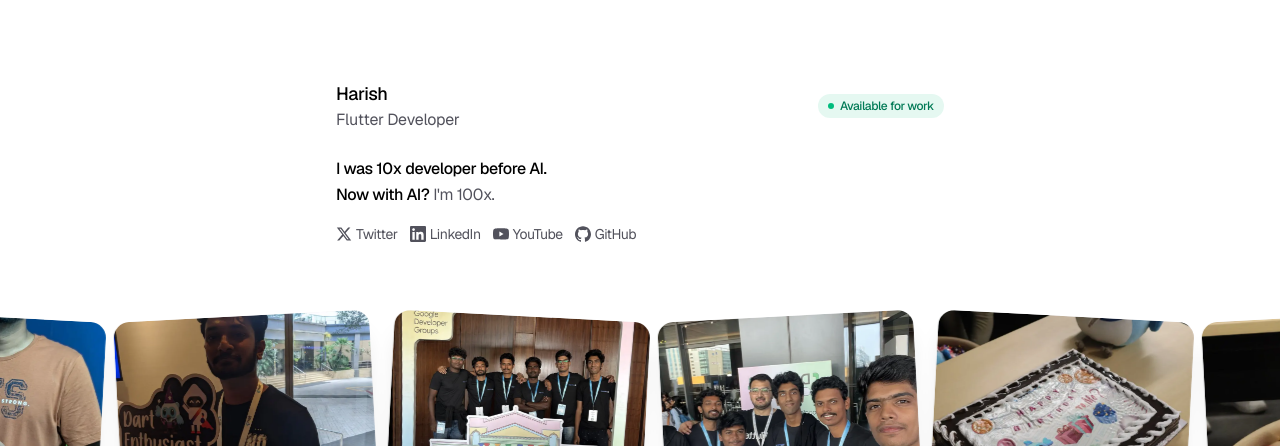
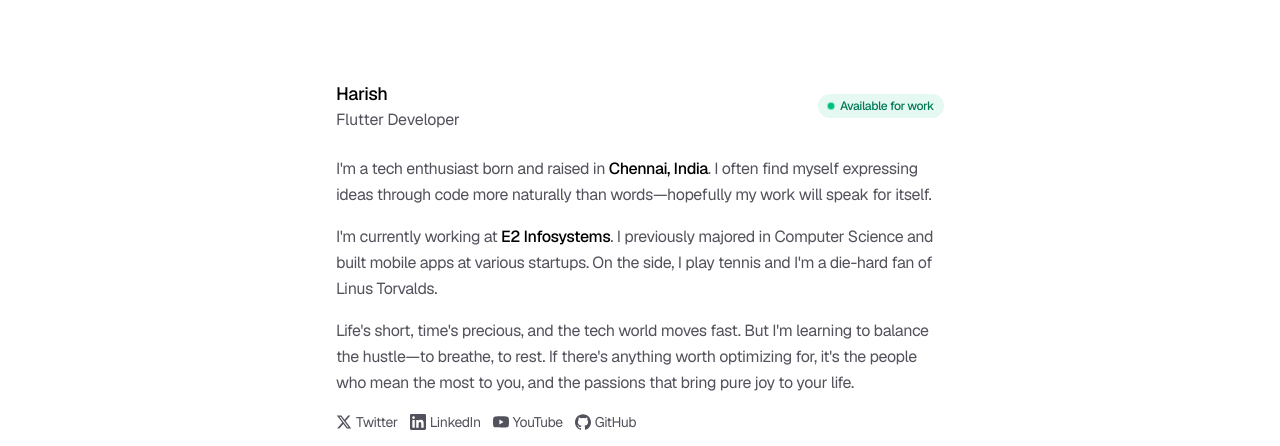
Before and after one commit to Harishwarrior/portfolio, a Next.js app: page / in a window 1280 px wide. Shown: the top 446 px of the page. Built offline with nearby package versions, Linux system fonts and the light colour scheme.

Commit message:
feat: update meta description and expand personal introduction in header

```diff
--- a/app/header.tsx
+++ b/app/header.tsx
@@ -32,16 +32,31 @@ export function Header() {
           Available for work
         </div>
       </div>
-      <p className="mt-6 leading-relaxed text-zinc-600 dark:text-zinc-400">
-        <span className="font-medium text-black dark:text-white">
-          I was 10x developer before AI.
-        </span>
-        <br />
-        <span className="font-medium text-black dark:text-white">
-          Now with AI?
-        </span>{' '}
-        I&apos;m 100x.
-      </p>
+      <div className="mt-6 space-y-4 leading-relaxed text-zinc-600 dark:text-zinc-400">
+        <p>
+          I&apos;m a tech enthusiast born and raised in{' '}
+          <span className="font-medium text-black dark:text-white">
+            Chennai, India
+          </span>
+          . I often find myself expressing ideas through code more naturally than
+          words—hopefully my work will speak for itself.
+        </p>
+        <p>
+          I&apos;m currently working at{' '}
+          <span className="font-medium text-black dark:text-white">
+            E2 Infosystems
+          </span>
+          . I previously majored in Computer Science and built mobile apps at
+          various startups. On the side, I play tennis and I&apos;m a die-hard fan
+          of Linus Torvalds.
+        </p>
+        <p>
+          Life&apos;s short, time&apos;s precious, and the tech world moves fast.
+          But I&apos;m learning to balance the hustle—to breathe, to rest. If
+          there&apos;s anything worth optimizing for, it&apos;s the people who
+          mean the most to you, and the passions that bring pure joy to your life.
+        </p>
+      </div>
       <div className="mt-4 flex flex-wrap items-center gap-3">
         {SOCIAL_LINKS.map((link) => (
           <a
--- a/app/layout.tsx
+++ b/app/layout.tsx
@@ -21,7 +21,7 @@ export const metadata: Metadata = {
     template: '%s | Harish',
   },
   description:
-    'Harish is a Senior Software Engineer who has built 80+ mobile apps. Specialist in Flutter development and mobile experiences.',
+    'Tech enthusiast from Chennai, India. Senior Software Engineer at E2 Infosystems specializing in Flutter development and mobile apps. Previously built mobile apps at various startups.',
 }
 
 const geist = Geist({
```
